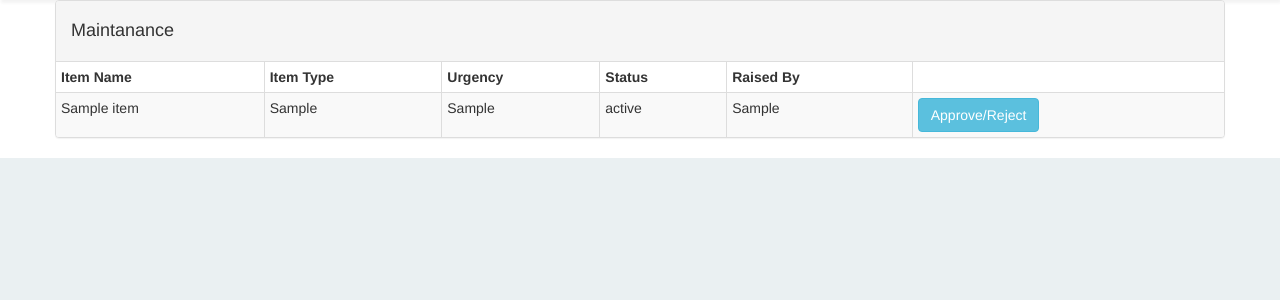
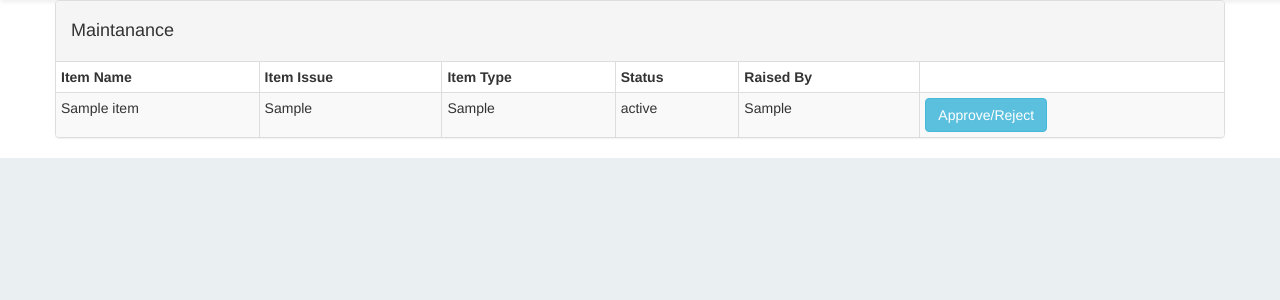
Before and after one commit to angelamutava/bc-16-Maintenance-Tracker, a Flask app: page /admin_mains in a window 1280 px wide. Shown: the part 154-454 px from the top of the page. Run offline with Flask 2, Linux system fonts and the light colour scheme; a user stored in the database is signed in; tables that the repository leaves empty hold one stand-in row (values such as "Sample post"); some libraries are stand-ins or nearby versions.

```diff
--- a/app/templates/admin/maintanance.html
+++ b/app/templates/admin/maintanance.html
@@ -5,8 +5,8 @@
 <nav>
 <a href="{{ url_for('main.admin_mains') }}" class = "btn btn-info">View All Maintanance Requests</a>
 <a href="{{ url_for('main.admin_users') }}" class = "btn btn-info">View All Users</a>
-<a href="#" class = "btn btn-info">Assign Requests</a>
-<a href="#" class = "btn btn-info">Add Users</a>
+<a href="{{ url_for('main.assign')}}" class = "btn btn-info">Assign Requests</a>
+<a href="{{url_for('main.admin_add_user')}}" class = "btn btn-info">Add Users</a>
 </nav>
 {% endblock %}
 
@@ -20,40 +20,33 @@
           </h4>
       </div>
 <table  class="table table-striped table-bordered table-condensed table-hover" width="647">
-
-
-   <thead>
+  <thead>
       <tr>
 
          <th>Item Name</th>
+         <th>Item Issue</th>
          <th>Item Type</th>
-         <th>Urgency</th>
          <th>Status</th>
          <th>Raised By</th>
          <th></th>
 
       </tr>
    </thead>
-
    <tbody>
      {% for maintanances in maintanances%}
       <tr>
-
          <td>{{ maintanances.item_name }}</td>
          <td>{{ maintanances.item_issue }}</td>
-
          <td>{{ maintanances.item_type }}</td>
          <td>{{ maintanances.status }}</td>
          <td>{{ maintanances.raised_by }}</td>
-         <td><a href="#" class = "btn btn-info"> Approve/Reject</a</td>
+         <td><a href="{{url_for('main.approve', id=maintanances.item_id)}}" class = "btn btn-info"> Approve/Reject</a></td>
 
       </tr>
-      {% endfor %}
+    {% endfor %}
  </tbody>
-
 </table>
 </div>
 </div>
 </div>
-
 {% endblock %}
```
